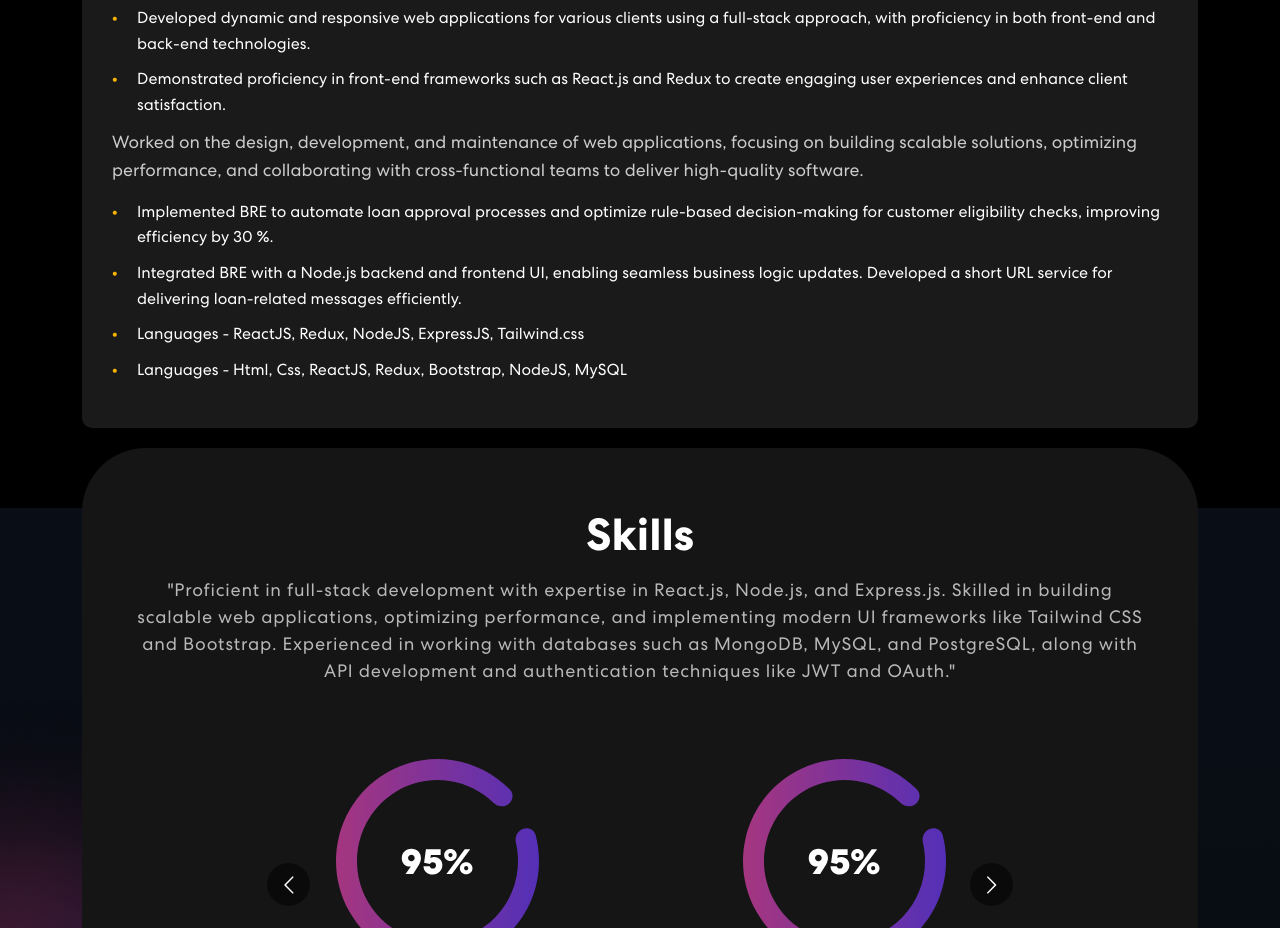
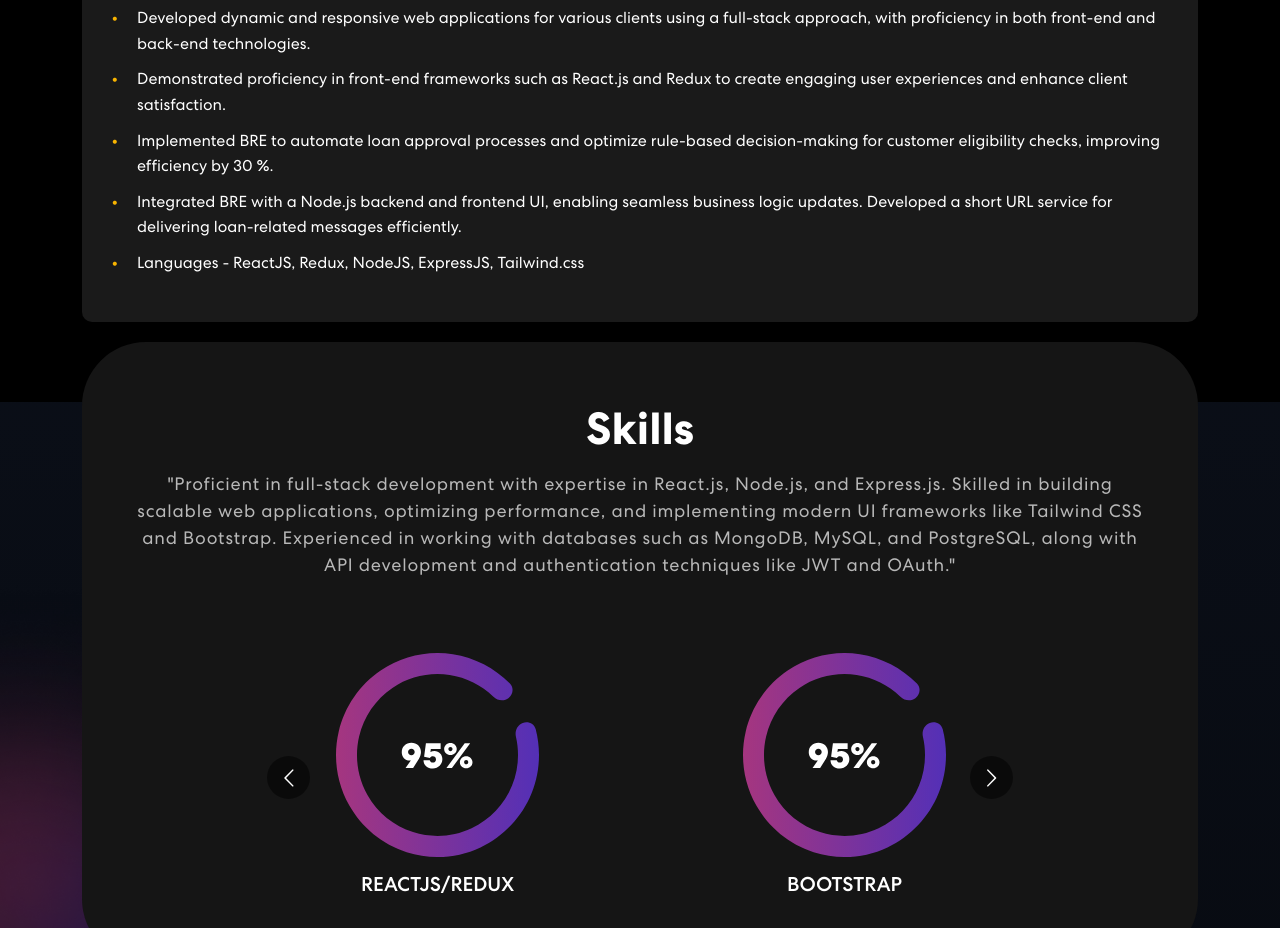
Before and after one commit to Aman2907/portfolio, a React (Vite) app: page / in a window 1280 px wide. Shown: the part 1520-2448 px from the top of the page. Built offline with nearby package versions, Linux system fonts and the light colour scheme.

Commit message:
WIP: saving current changes before rebase

```diff
--- a/src/Components/Experience.jsx
+++ b/src/Components/Experience.jsx
@@ -41,9 +41,6 @@ export const Experience = () => {
                         in both front-end and back-end technologies.</li>
                       <li>Demonstrated proficiency in front-end frameworks such as React.js and Redux to create engaging user experiences
                         and enhance client satisfaction.</li>
-                         <p>
-                      Worked on the design, development, and maintenance of web applications, focusing on building scalable solutions, optimizing performance, and collaborating with cross-functional teams to deliver high-quality software.
-                    </p>
                     <ul>
                       <li>Implemented BRE to automate loan approval processes and optimize rule-based decision-making for customer
                         eligibility checks, improving efficiency by 30 %.</li>
@@ -51,9 +48,6 @@ export const Experience = () => {
                         a short URL service for delivering loan-related messages efficiently.</li>
                       <li>Languages - ReactJS, Redux, NodeJS, ExpressJS, Tailwind.css</li>
                     </ul>
-
-
-                      <li>Languages - Html, Css, ReactJS, Redux, Bootstrap, NodeJS, MySQL</li>
                     </ul>
                   </div>
                   {/* <div className="experience-item">
```
